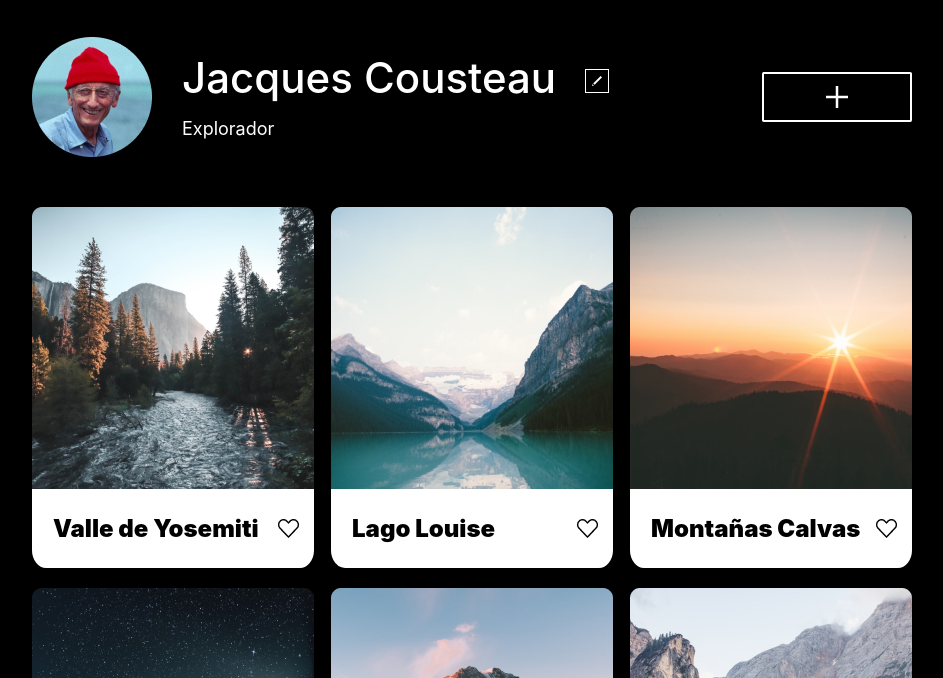
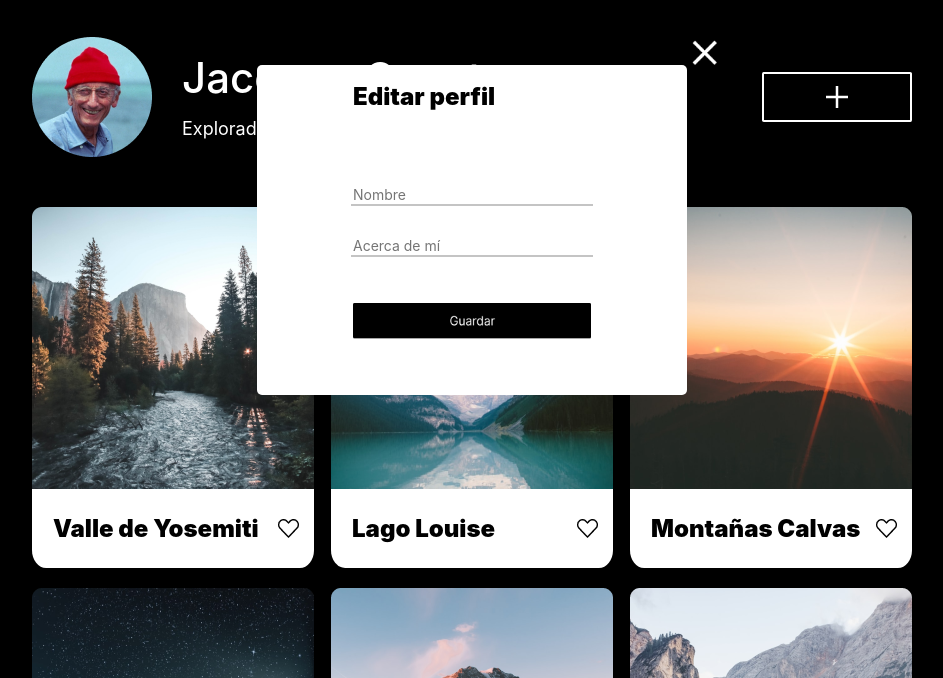
Before and after one commit to MiguelElu/web_project_around, a plain HTML site: page index.html in a window 1280 px wide. Shown: the part 122-800 px from the top of the page, without its empty margins (168-1111 px from the left). Drawn offline with Linux system fonts and the light colour scheme.

Commit message:
feature/form

```diff
--- /dev/null
+++ b/blocks/form.css
@@ -0,0 +1,77 @@
+.form {
+  display: flex;
+  flex-direction: column;
+  align-items: center;
+}
+.form__cancel-container {
+  display: flex;
+  justify-content: end;
+  width: 490px;
+}
+
+.form__cancel-button {
+  height: 25px;
+}
+.form__elements {
+  display: flex;
+  flex-direction: column;
+  width: 430px;
+  height: 330px;
+  background-color: white;
+  border-radius: 5px;
+  align-items: center;
+}
+.form__title {
+  font-family: Inter;
+  font-weight: 900;
+  font-size: 24px;
+  leading-trim: NONE;
+  line-height: 100%;
+  letter-spacing: 0%;
+
+  margin-bottom: 76px;
+  margin-top: 34pxS;
+  width: 238px;
+}
+.form__field {
+  width: 238px;
+  margin-bottom: 30px;
+  font-family: Inter;
+  font-weight: 400;
+  font-size: 14px;
+  line-height: 100%;
+  letter-spacing: 0%;
+
+  border-color: #c4c4c4;
+  border-top: none;
+  border-left: none;
+  border-right: none;
+}
+
+.form__button {
+  height: 36px;
+  width: 238px;
+  margin-top: 16px;
+}
+
+.form__hide {
+  display: none;
+}
+
+@media screen and (max-width: 600px) {
+  .form__cancel-container {
+    width: 282px;
+  }
+
+  .form__cancel-button {
+    height: 20px;
+    margin-bottom: 13px;
+  }
+  .form__elements {
+    width: 282px;
+    height: 322px;
+  }
+  .form__title {
+    font-size: 18px;
+  }
+}
--- a/blocks/page.css
+++ b/blocks/page.css
@@ -1,3 +1,16 @@
 .page {
   background-color: #000;
 }
+
+.form-container {
+  position: absolute;
+  top: 162px;
+  left: 50%;
+  transform: translate(-50%, 0);
+}
+
+@media screen and (max-width: 600px) {
+  .form-container {
+    top: 116px;
+  }
+}
--- a/index.html
+++ b/index.html
@@ -132,6 +132,25 @@
       <footer class="footer">
         <p class="footer__text">&#169; 2024 Around The U.S.</p>
       </footer>
+      <form class="form form-container">
+        <div class="form__cancel-container">
+          <img
+            class="form__cancel-button"
+            src="./images/Close Icon.png"
+            alt="Close icon"
+          />
+        </div>
+        <div class="form__elements">
+          <h2 class="form__title">Editar perfil</h2>
+          <input class="form__field" type="text" placeholder="Nombre" />
+          <input class="form__field" type="text" placeholder="Acerca de mí" />
+          <img
+            class="form__button"
+            src="./images/Submit Button.png"
+            alt="Botton de guardar"
+          />
+        </div>
+      </form>
     </div>
   </body>
 </html>
--- a/pages/index.css
+++ b/pages/index.css
@@ -3,3 +3,4 @@
 @import url("../blocks/header.css");
 @import url("../blocks/content.css");
 @import url("../blocks/footer.css");
+@import url("../blocks/form.css");
```
Also changed, not shown: images/Close Icon.png (added), images/Submit Button.png (added).
